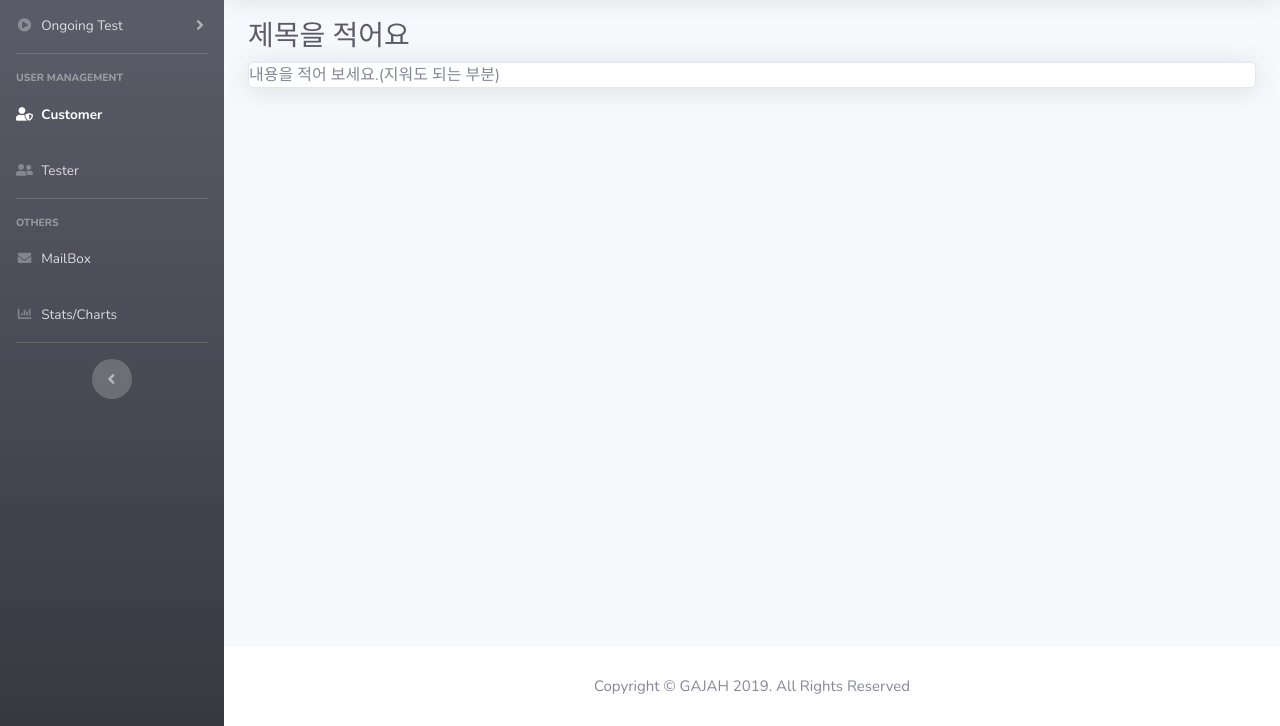
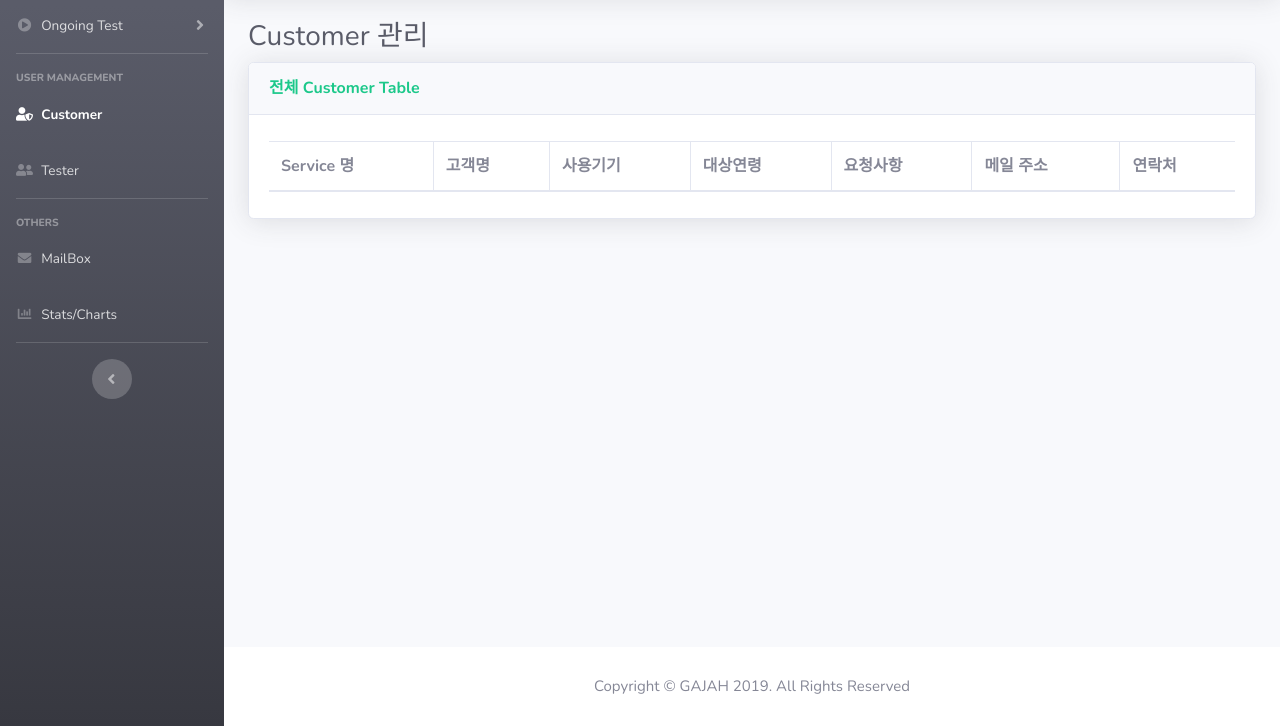
Before and after one commit to Kosy5464/GreenTester_DBManagement, a website with bundled scripts: page CustomerPage.html in a window 1280 px wide. Shown: the part 74-800 px from the top of the page. Built offline with nearby package versions, Linux system fonts and the light colour scheme; no server answers.

Commit message:
Customer 테이블 출력

```diff
--- a/CustomerPage.html
+++ b/CustomerPage.html
@@ -29,7 +29,7 @@
     <!-- data 넣는 js -->
     <script src="js/inputData.js"></script>
     <!-- table data 값 출력 -->
-    <script src="js/testerTable.js"></script>
+    <script src="js/customerTable.js"></script>
 </head>
 
 <body id="page-top">
@@ -314,10 +314,33 @@
             <div class="container-fluid">
 
                 <!-- Page Heading -->
-                <h1 class="h3 mb-2 text-gray-800">제목을 적어요</h1>
-
+                <h1 class="h3 mb-2 text-gray-800">Customer 관리</h1>
+                <!-- DataTales Example -->
                 <div class="card shadow mb-4">
-                    내용을 적어 보세요.(지워도 되는 부분)
+                    <div class="card-header py-3">
+                        <h6 class="m-0 font-weight-bold text-success">전체 Customer Table</h6>
+                    </div>
+                    <div class="card-body" id="testerTable">
+                        <div class="table-responsive">
+                            <table class="table table-bordered" id="dataTable" width="100%" cellspacing="0">
+                                <thead>
+                                <tr>
+                                    <th>Service 명</th>
+                                    <th>고객명</th>
+                                    <th>사용기기</th>
+                                    <th>대상연령</th>
+                                    <th>요청사항</th>
+                                    <th>메일 주소</th>
+                                    <th>연락처</th>
+                                </tr>
+                                </thead>
+                                <tbody id="customerData">
+                                <tr></tr>
+                                </tbody>
+                            </table>
+                        </div>
+                        <!--table contents-->
+                    </div>
                 </div>
 
             </div>
--- a/js/customerTable.js
+++ b/js/customerTable.js
@@ -15,7 +15,7 @@ window.onload = function() {
 
 
 
-    var testData = document.getElementById("testData");
+    var customerData = document.getElementById("customerData");
 
     var database = firebase.database();
 
@@ -31,7 +31,7 @@ window.onload = function() {
         var clientTel = data.K_clientTel;
 
         if(AppWeb!=undefined){
-            testData.innerHTML +='<tr>\n' +
+            customerData.innerHTML +='<tr>\n' +
                 '                                    <td>'+AppWeb+'</td>\n' +
                 '                                   <td>'+clientName+'</td>\n' +
                 '                                  <td>'+device+'</td>\n' +
```
